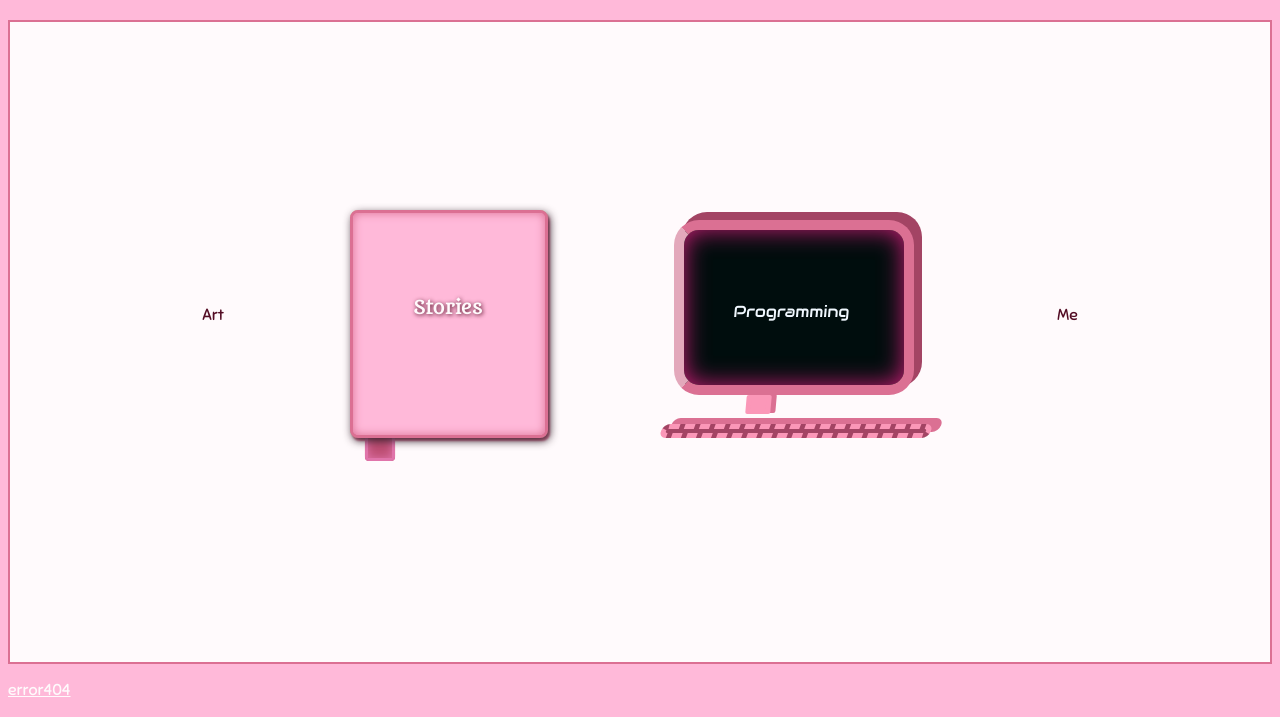
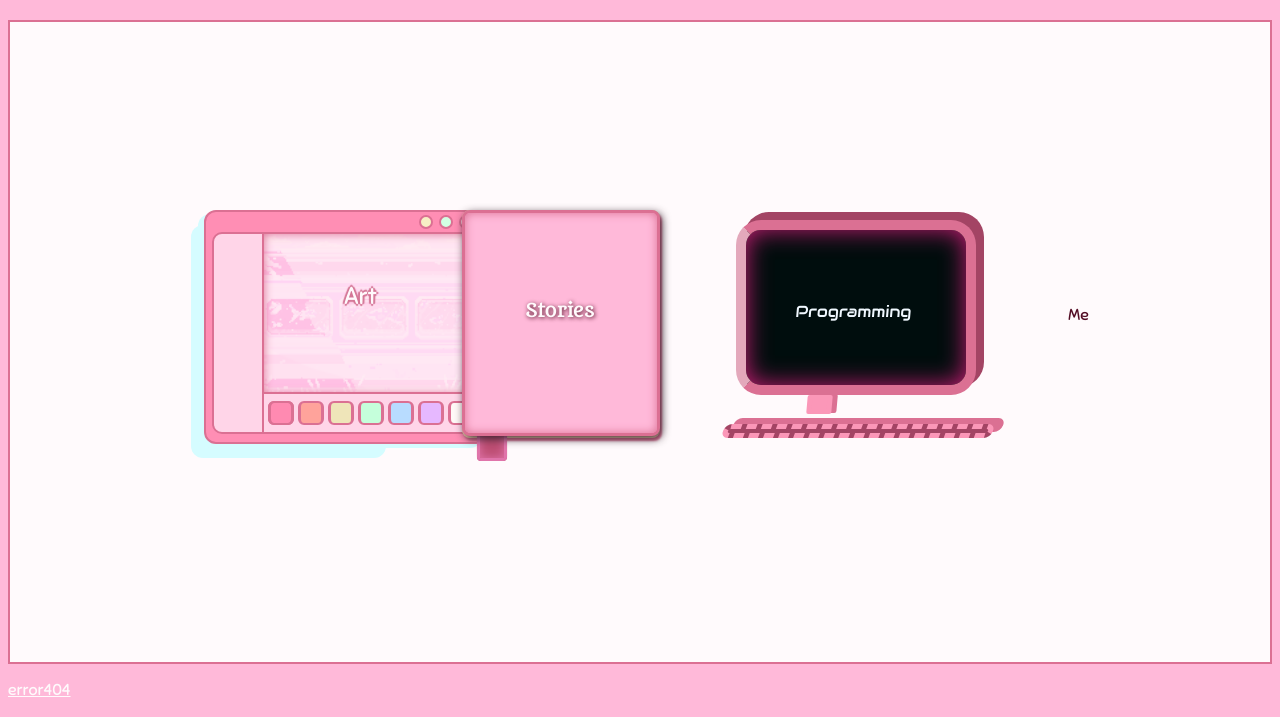
Before and after one commit to amorales-builds/fancyblooms, a plain HTML site: page index.html in a window 1280 px wide. Shown: the part 83-800 px from the top of the page. Drawn offline with Linux system fonts and the light colour scheme.

Commit message:
Edited ReadMe . Updated artBtn

```diff
--- a/index.html
+++ b/index.html
@@ -20,8 +20,26 @@
     </div>
     <div id="website">
       <div id="mainGrid">
-        <div onclick="artPage()">
-          <p id="gridPage">Art</p>  <!-- canvas(?) -->
+        <div class="artDiv" onclick="artPage()">
+          <div class="artWindow">
+            <div id="artCircle" class="redButton"></div>
+            <div id="artCircle" class="greenButton"></div>
+            <div id="artCircle" class="yellowButton"></div>
+            <div class="artTools"></div>
+            <div class="artSquare">
+              <p id="gridPage" class="artBtn">Art</p>  <!-- canvas(?) -->
+            </div>
+            <div class="artColors">
+              <div id="colorSquare" class="redSqr"></div>
+              <div id="colorSquare" class="orangeSqr"></div>
+              <div id="colorSquare" class="yellowSqr"></div>
+              <div id="colorSquare" class="greenSqr"></div>
+              <div id="colorSquare" class="blueSqr"></div>
+              <div id="colorSquare" class="purpleSqr"></div>
+              <div id="colorSquare" class="whiteSqr"></div>
+              <div id="colorSquare" class="bkackSqr"></div>
+            </div>
+          </div>
         </div>
         <div>
           <div class="storiesDiv" onclick="storiesPage()">
@@ -32,6 +50,7 @@
               <p style="font-family: Redacted Script; font-size: 17px;">this is where I write stuff. bla bla bla. bla bla bla. bla bla bla. bla bla.  are you reading this? that's pretty cool bud. I welcome you to my random musings. I hope you're blessed and happy.</p>
             </div>
             <div class="bookmark"></div>
+            <!-- <div class="bookBox"></div> -->
           </div>
           <!-- <div class="storiesDiv" onclick="storiesPage()">
             <p style="font-family: Redacted Script; padding: 16px; font-size: 14px; opacity: 0.3">this is where I write stuff</p>
--- a/styles/style.css
+++ b/styles/style.css
@@ -39,11 +39,11 @@ body{
     align-content: center;
     justify-content: center;
     height: 80vh;
+    /* width: 80vh; */
     border: 2px solid palevioletred;
-    column-gap: 10%;
+    column-gap: 6%;
     background-color: #fffafc;
 }
-
 #gridPage{
     color: #530c24;
     text-align: center;
@@ -54,9 +54,166 @@ body{
     margin-inline: 5vw;*/
 }
 
+
+#gridPage.artBtn{
+    margin-top: -17px;
+    margin-left: -19px;
+    font-size: 24px;
+    color: #fffafc;
+    text-shadow: -2px 0 1px #d47696, 0 2px 1px #d47696, 2px 0 1px #d47696, 0 -2px 1px #d47696;
+}
+.artSquare{
+    background-image: url(/assets/images/pixelArtTrainPink.png);
+    background-repeat: no-repeat;
+    background-size: cover;
+    background-blend-mode:color-burn;
+    background-color: #ffebf4;
+    box-shadow: 0 0 0 rgb(150, 69, 96), 0 0 10px palevioletred inset;
+    border: 2px solid;
+    border-radius:  0 10px 0 0;
+    border-color: palevioletred;
+    margin-top: -202px;
+    margin-left: 36px;
+    height: 160px;
+    width: 212px;
+}
+.artWindow:hover > .artSquare{
+    /* background-blend-mode:overlay;
+    box-shadow: 0 0 0 rgb(150, 69, 96), 0 0 20px rgb(255, 120, 174) inset;*/
+    border: 2px solid;
+    border-radius:  0 10px 0 0;
+    border-color: palevioletred;
+    transition: 0.25s ease-in-out;
+}
+.artColors{
+    background-color: #ffd5e8;
+    border: 2px solid;
+    border-radius: 0 0 10px;
+    border-color: palevioletred;
+    margin-left: 36px;
+    margin-top: -4px;
+    height: 38px;
+    width: 212px;
+}
+#colorSquare{
+    border: 2px solid;
+    border-radius: 6px;
+    border-color: palevioletred;
+    border-left-width: 3px;
+    border-right-width: 3px;
+    transform: translateY(31px);
+    margin-left: 4px;
+    margin-top: -24px;
+    height: 20px;
+    width: 20px;
+}
+#colorSquare.redSqr{
+    background-color: #ff8ab1;
+    margin-left: 4px;
+}
+#colorSquare.orangeSqr{
+    background-color: #ffa39b;
+    margin-left: 34px;
+}
+#colorSquare.yellowSqr{
+    background-color: #efe5b9;
+    margin-left: 64px;
+}
+#colorSquare.greenSqr{
+    background-color: #c5ffdb;
+    margin-left: 94px;
+}
+#colorSquare.blueSqr{
+    background-color: #b8dcff;
+    margin-left: 124px;
+}
+#colorSquare.purpleSqr{
+    background-color: #e6b8ff;
+    margin-left: 154px;
+}
+#colorSquare.whiteSqr{
+    background-color: #fff8f7;
+    margin-left: 184px;
+}
+/* #colorSquare.blackSqr{
+    background-color: #ffa39b;
+    margin-left: 215px;
+} */
+.artTools{
+    background-color: #ffd5e8;
+    border: 2px solid;
+    border-radius: 10px 0 0 10px;
+    border-color: palevioletred;
+    margin-left: -14px;
+    height: 198px;
+    width: 48px;
+}
+#artCircle{
+    border: 2px solid;
+    border-radius: 100%;
+    border-color: palevioletred;
+    margin-top: -17px;
+    margin-bottom: 3px;
+    width: 10px;
+    height: 10px;
+}
+#artCircle.redButton{
+    background-color: rgb(255, 203, 220);
+    margin-left: 233px;
+}
+#artCircle.greenButton{
+    background-color: #d2ffe3;
+    margin-left: 213px;
+}
+#artCircle.yellowButton{
+    background-color: rgb(247, 239, 197);
+    margin-left: 193px;
+}
+.artWindow{
+    /* direction: grid;
+    grid-column: auto auto auto; */
+    margin-top: -18px;
+    background-color: rgb(255, 142, 180);
+    border: 2px solid palevioletred;
+    /* border: 3px solid rgb(255, 232, 239); */
+    border-radius: 12px;
+    /* border-color: palevioletred rgb(240, 153, 182)  rgb(240, 153, 182) palevioletred ; */
+    box-shadow: -6px 4px 0 rgb(213, 252, 255), 0 0 0 palevioletred inset;
+    padding: 20px;
+    height: 190px;
+    width: 240px;
+}
+.artDiv:hover > .artWindow{
+    /* margin-top: -25px;
+    margin-left: 5px; */
+    border-width: 1px;
+    box-shadow: 6px 6px 0 rgb(213, 252, 255), 0 0 0 palevioletred inset;
+    border-radius: 10px;
+    /* border-radius: 100%; */
+    transform: scale(105%);
+    transition: 0.25s ease-in-out;
+}
+.artDiv{
+    border: 3px solid transparent;
+    padding-left: 10px;
+    width: 14vw;
+    background-color: rgb(213, 252, 255);
+    border-radius: 12px;
+}
+
+
 .storiesDiv{
     margin-top: -15px;
 }
+/* .bookBox{
+    position: absolute;
+    display: inline;
+    border: 3px solid palevioletred;
+    border-radius: 8px;
+    padding: 114px;
+    padding-right: 80px;
+    margin-top: -248px;
+} */
 .outsideBook{
     /* transform: skew(-5deg); */
     position: absolute;
@@ -71,7 +228,8 @@ body{
     border-radius: 20px 0; */
     border-radius: 8px;
     padding: 16px;
-    height: 190px;
+    padding-top: 19px;
+    height: 185px;
     width: 160px;
 }
 .outsideBook:hover{
```
Also changed, not shown: assets/images/pixelArtTrainPink.png (added), assets/images/pixelArtTrainPink1.png (added), 1 other file.
